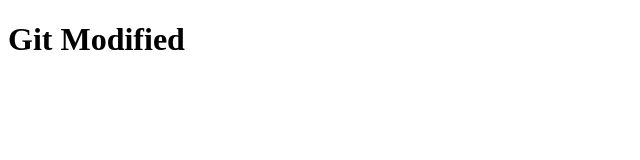
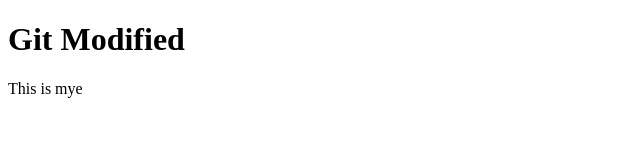
Before and after one commit to Bash022/git-lesson, a plain HTML site: page index.html in a window 1280 px wide. Shown: the full height of the page, 0-640 px from the left. Drawn offline with Linux system fonts and the light colour scheme.

Commit message:
this is mye

```diff
--- a/index.html
+++ b/index.html
@@ -8,5 +8,6 @@
 </head>
 <body>
     <h1>Git Modified</h1>
+     <p>This is mye</p>
 </body>
 </html>
```
Also changed, not shown: 1 other file.
